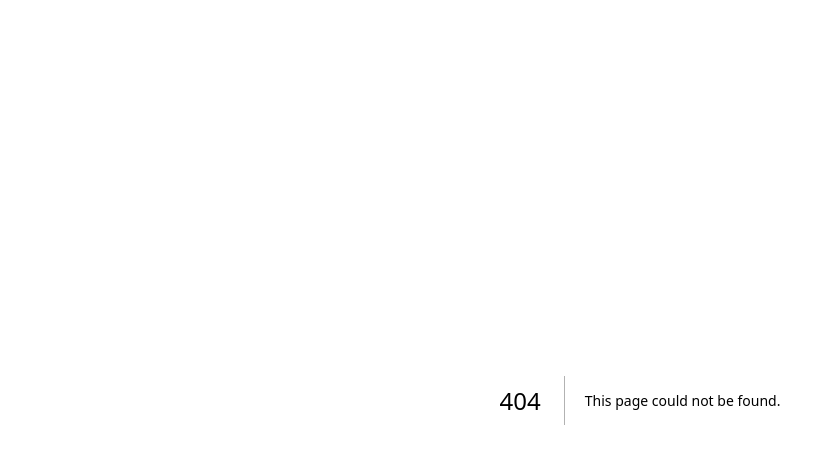
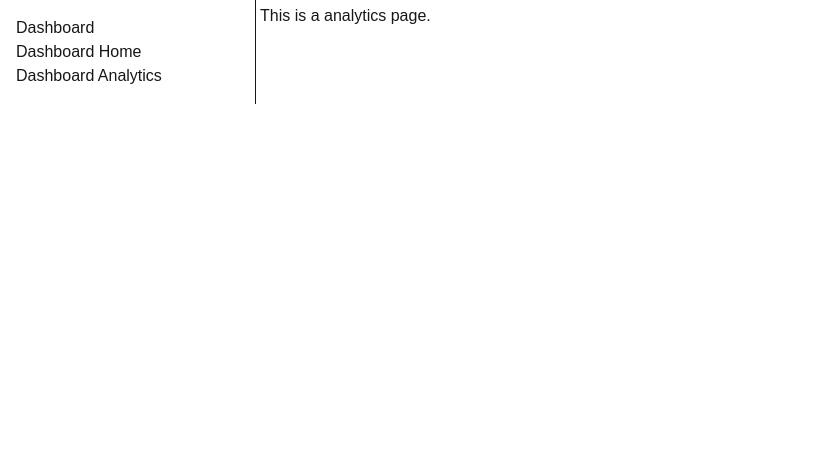
Before and after one commit to bipin-Alt/nextjsLearning, a Next.js app in the folder nextjs-learning/: page /dashboard/analytics in a window 1280 px wide. Before the commit this address had no page. Shown: the top 464 px of the page, without its empty margins (0-826 px from the left). Built offline with nearby package versions, Linux system fonts and the light colour scheme.

Commit message:
common layout in next.js

```diff
--- /dev/null
+++ b/nextjs-learning/src/app/dashboard/analytics/page.jsx
@@ -0,0 +1,11 @@
+function dashboardAnalytics() {
+    return (
+        <>
+        <div>
+            <h1>This is a analytics page.</h1>
+        </div>
+        </>
+     );
+}
+
+export default dashboardAnalytics;
--- /dev/null
+++ b/nextjs-learning/src/app/dashboard/layout.jsx
@@ -0,0 +1,27 @@
+import Link from "next/link";
+
+export default function commonDashboardLayout ({children}){
+return (
+    <div>
+     <div className="flex">
+        <aside className="w-64 p-4 border-r ">
+           <h2>Dashboard</h2>
+           <nav>
+            <ul>
+                <li>
+                    <Link href={"/dashboard"}>Dashboard Home</Link>
+                </li>
+                <li>
+                    <Link href={"/dashboard/analytics"}>Dashboard Analytics</Link>
+                </li>
+            </ul>
+           </nav>
+        </aside>
+        <div className="flex-1 p-1">
+           {children}
+        </div>
+     </div>
+
+    </div>
+)
+}
--- /dev/null
+++ b/nextjs-learning/src/app/dashboard/page.jsx
@@ -0,0 +1,9 @@
+function AdminDashboard() {
+    return (
+        <>
+         <h1>This is common admin dashboard.</h1>
+        </>
+     );
+}
+
+export default AdminDashboard;
--- a/nextjs-learning/src/app/products/[slug]/page.jsx
+++ b/nextjs-learning/src/app/products/[slug]/page.jsx
@@ -1,4 +1,5 @@
-function ProductDetails() {
+async function ProductDetails({params}) {
+    console.log(await params);
     return (
         <>
          <h2> This is the product details page .....</h2>
```
